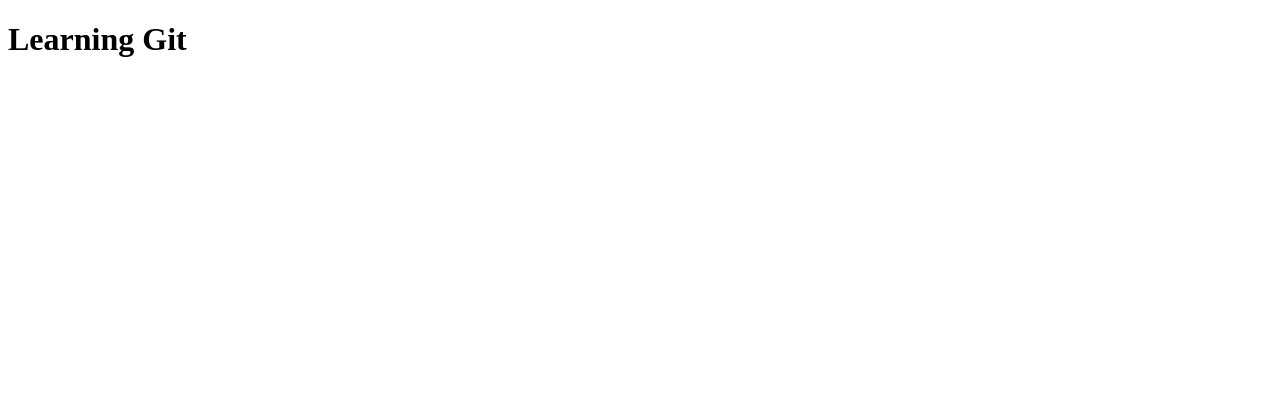
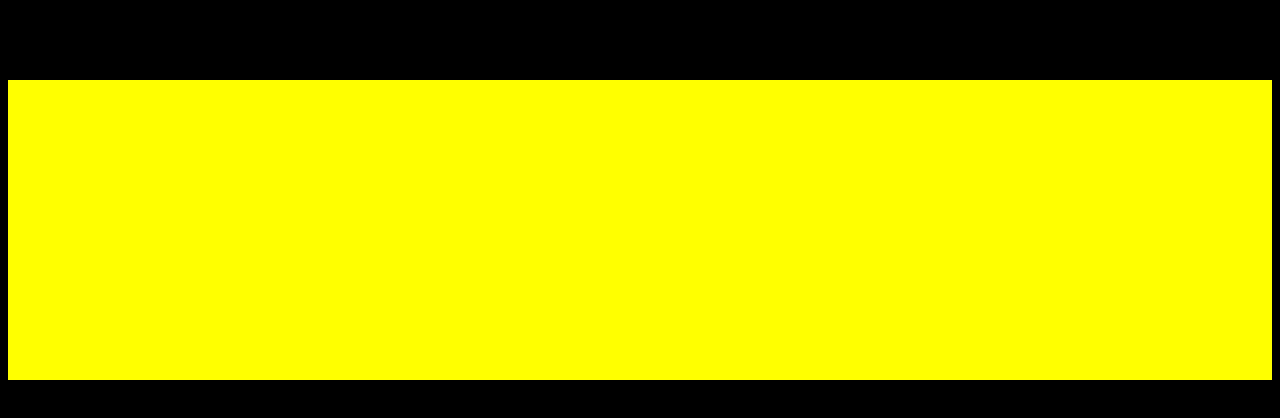
Before and after one commit to Asrakhan2327/P45-DEMO, a plain HTML site: page December 12/index.html in a window 1280 px wide. Drawn offline with Linux system fonts and the light colour scheme.

Commit message:
made changes in dec12

```diff
--- a/December 12/index.html
+++ b/December 12/index.html
@@ -4,8 +4,22 @@
     <meta charset="UTF-8" />
     <meta name="viewport" content="width=device-width, initial-scale=1.0" />
     <title>Document</title>
+    <style>
+      .container {
+        background-color: yellow;
+        height: 300px;
+      }
+      body {
+        background-color: black;
+      }
+    </style>
   </head>
   <body>
     <h1>Learning Git</h1>
+    <div class="container">
+      <div class="box"></div>
+      <div class="box"></div>
+      <div class="box"></div>
+    </div>
   </body>
 </html>
```
